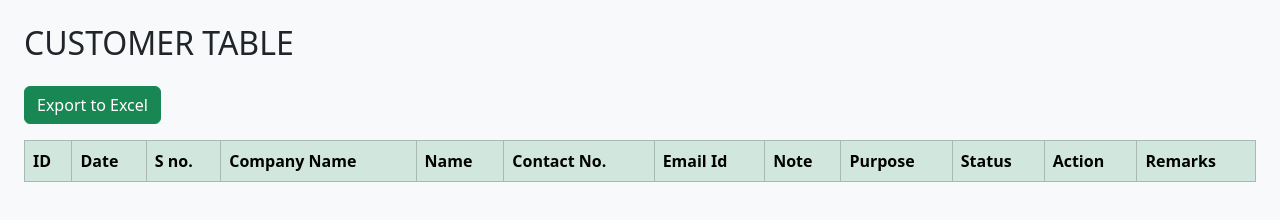
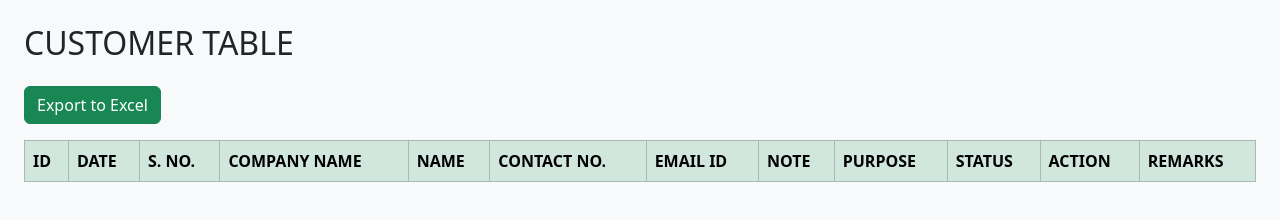
Before and after one commit to OvinEnterprises/OvinCRM, a plain HTML site: page Custtable.html in a window 1280 px wide. Drawn offline with nearby package versions, Linux system fonts and the light colour scheme.

Commit message:
Custtable.html

```diff
--- a/Custtable.html
+++ b/Custtable.html
@@ -2,7 +2,7 @@
 <html lang="en">
 <head>
   <meta charset="UTF-8">
-  <title>Customer Table</title>
+  <title>CUSTOMER TABLE</title>
   <link rel="icon" type="image/x-icon" href="./img/logo_ON.png">
   <link href="https://cdn.jsdelivr.net/npm/bootstrap@5.3.3/dist/css/bootstrap.min.css" rel="stylesheet">
   <script src="https://cdnjs.cloudflare.com/ajax/libs/xlsx/0.18.5/xlsx.full.min.js"></script>
@@ -18,17 +18,17 @@
     <thead class="table-success">
       <tr>
         <th>ID</th>
-        <th>Date</th>
-        <th>S no.</th>
-        <th>Company Name</th>
-        <th>Name</th>
-        <th>Contact No.</th>
-        <th>Email Id</th>
-        <th>Note</th>
-        <th>Purpose</th>
-        <th>Status</th>
-        <th>Action</th>
-        <th>Remarks</th>
+        <th>DATE</th>
+        <th>S. NO.</th>
+        <th>COMPANY NAME</th>
+        <th>NAME</th>
+        <th>CONTACT NO.</th>
+        <th>EMAIL ID</th>
+        <th>NOTE</th>
+        <th>PURPOSE</th>
+        <th>STATUS</th>
+        <th>ACTION</th>
+        <th>REMARKS</th>
       </tr>
     </thead>
     <tbody id="customerBody"></tbody>
```
